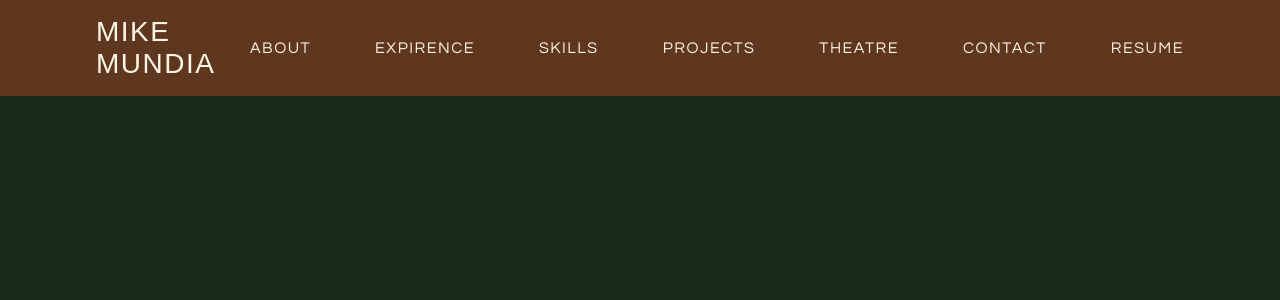
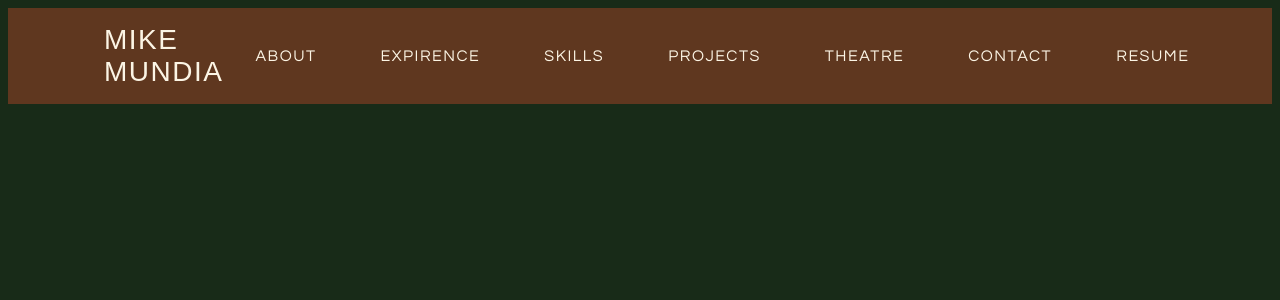
Before and after one commit to mike10911/portfolio, a React (Create React App) app in the folder michael-mundia-portfolio/: page / in a window 1280 px wide. Shown: the top 300 px of the page. Built offline with nearby package versions, Linux system fonts and the light colour scheme; a web font is replaced by a local one.

Commit message:
fixed style issues

```diff
--- a/michael-mundia-portfolio/src/components/NavBar/Navbar.css
+++ b/michael-mundia-portfolio/src/components/NavBar/Navbar.css
@@ -1,4 +1,3 @@
-
 
 .nav{
     background-color: #5F371F;
@@ -8,9 +7,8 @@
     align-items: center;
     gap: rem;
     padding: 0 5rem;
+}
 
-
-  }
 .logo{
     font-size: 1.75rem;
     font-family: 'Notable', sans-serif;
--- a/michael-mundia-portfolio/src/components/NavBar/Navbar.tsx
+++ b/michael-mundia-portfolio/src/components/NavBar/Navbar.tsx
@@ -1,7 +1,6 @@
-import React, { Component, } from 'react';
-// import styled from "styled-components";
+import React from 'react';
+
 import './Navbar.css';
-
 
 export const Navbar = () => {
   return (
--- a/michael-mundia-portfolio/src/index.css
+++ b/michael-mundia-portfolio/src/index.css
@@ -1,14 +1,3 @@
 body {
-  margin: 0;
-  font-family: -apple-system, BlinkMacSystemFont, 'Segoe UI', 'Roboto', 'Oxygen',
-    'Ubuntu', 'Cantarell', 'Fira Sans', 'Droid Sans', 'Helvetica Neue',
-    sans-serif;
-  -webkit-font-smoothing: antialiased;
-  -moz-osx-font-smoothing: grayscale;
   background-color: #182B18;
 }
-
-code {
-  font-family: source-code-pro, Menlo, Monaco, Consolas, 'Courier New',
-    monospace;
-}
--- a/michael-mundia-portfolio/src/index.tsx
+++ b/michael-mundia-portfolio/src/index.tsx
@@ -2,7 +2,6 @@
 import ReactDOM from 'react-dom/client';
 import './index.css';
 import App from './App';
-import reportWebVitals from './reportWebVitals';
 import Navbar from './components/NavBar/Navbar';
 
 const root = ReactDOM.createRoot(
@@ -13,8 +12,3 @@
     <Navbar/>
   </React.StrictMode>
 );
-
-// If you want to start measuring performance in your app, pass a function
-// to log results (for example: reportWebVitals(console.log))
-// or send to an analytics endpoint. Learn more: https://bit.ly/CRA-vitals
-reportWebVitals();
```
